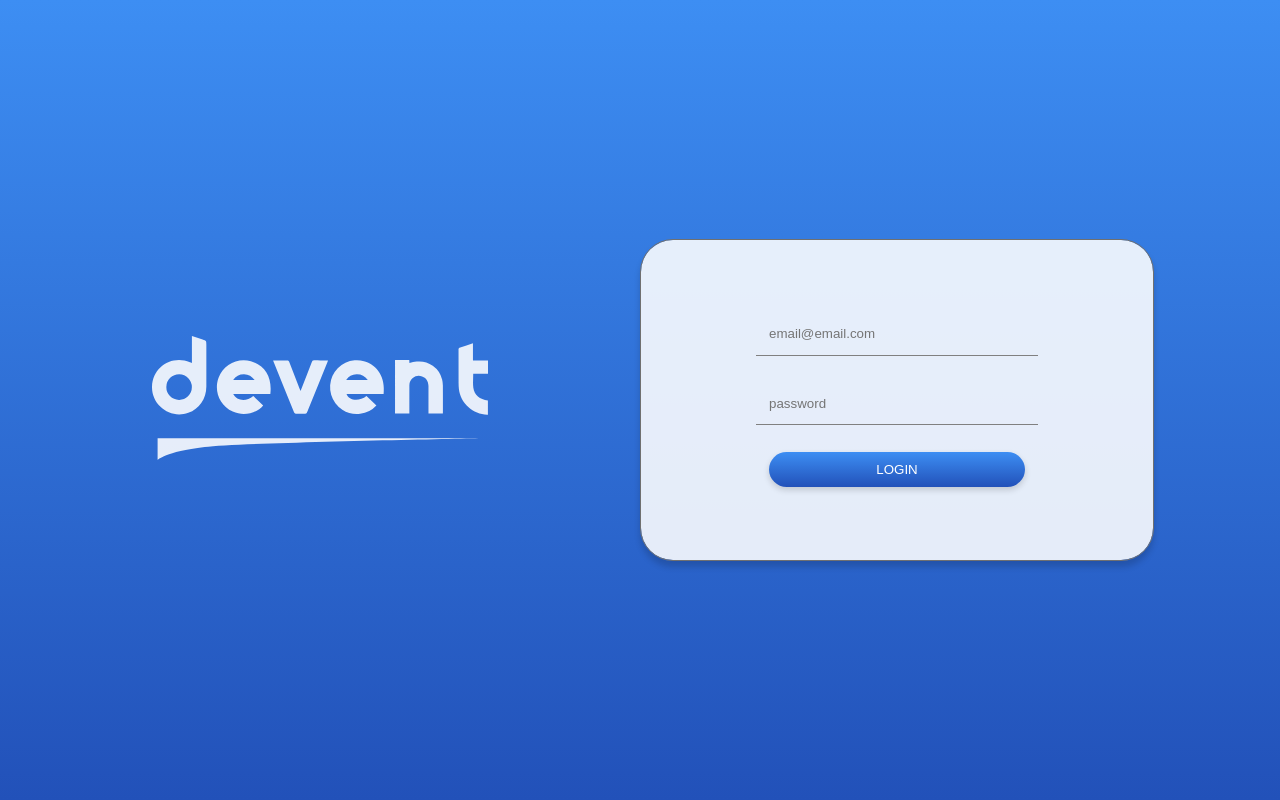
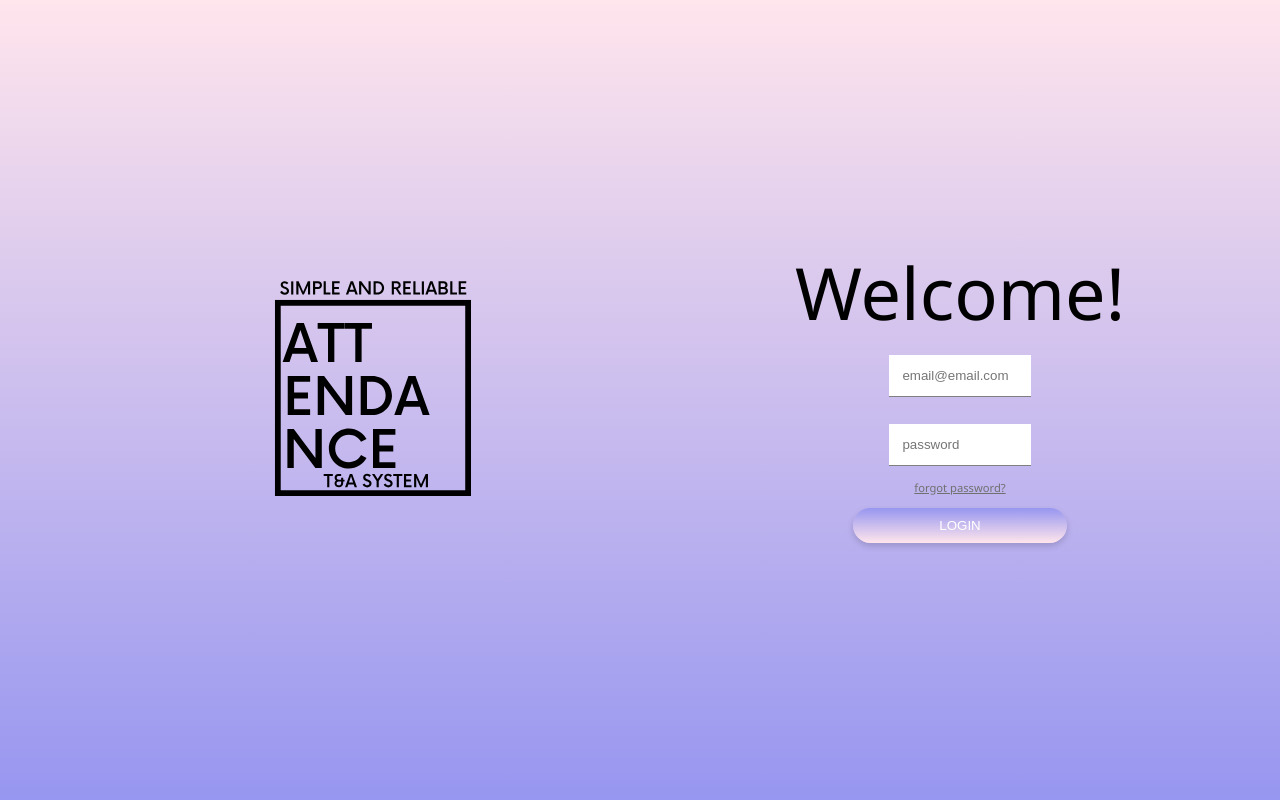
Before and after one commit to kamisul582/WDPAI, a PHP site: page / in a window 1280 px wide. Run offline with PHP 8.4, Linux system fonts and the light colour scheme.

Commit message:
HTML + CSS login page - WIP

```diff
--- a/public/css/style.css
+++ b/public/css/style.css
@@ -5,37 +5,60 @@ body {
 .container {
     width: 100vw;
     height: 100vh;
-    background: transparent linear-gradient(180deg, #3D8EF3 0%, #2251B9 100%) 0% 0% no-repeat padding-box;
+    background: transparent linear-gradient(180deg, #FFE5EC 0%, #9796F0 100%) 0% 0% no-repeat padding-box;
     display: flex;
     flex-direction: row;
     justify-content: center;
     align-items: center;
+    font-family: Segoe UI;
 }
 
 .logo {
-    width: 50%;
+    width: 70%;
     text-align: center;
 }
 
-.login-container {
+.login-panel-container {
     width: 50%;
+    display: flex;
+    flex-direction: column;
 }
 
 form.login {
     display: flex;
     flex-direction: column;
     justify-content: center;
+    font-size: 1em;
     align-items: center;
     width: 80%;
-    height: 40vh;
-    background: #FFFFFFE0 0% 0% no-repeat padding-box;
-    box-shadow: 0px 6px 6px #00000029;
-    border: 1px solid #707070;
-    border-radius: 33px;
+    height: 50vh;
+}
+.welcome {
+    font-size: 4.5em;
+}
+
+.login-container {
+    display: flex;
+    flex-direction: row;
+    justify-content: space-around;
+    align-items: center;
+}
+.password-container {
+    display: flex;
+    flex-direction: row;
+    justify-content: space-around;
+    align-items: center;
+    border: 10px;
+}
+
+.small-text {
+    color: #707070;
+    text-decoration: underline;
+    font-size: 0.7em;
 }
 
 button {
-    background: transparent linear-gradient(180deg, #3D8EF3 0%, #2251B9 100%) 0% 0% no-repeat padding-box;
+    background: transparent linear-gradient(180deg,#9796F0  0%,#FFE5EC  100%) 0% 0% no-repeat padding-box;
     box-shadow: 0px 3px 6px #00000029;
     border-radius: 19px;
     width: 50%;
@@ -46,8 +69,8 @@ button {
 }
 
 input {
-    background-color: transparent;
-    border: none;
+    background-color: #332580 100%;
+    border: 10px;
     border-bottom: 1px solid gray;
     padding: 1em;
     margin: 1em;
@@ -61,7 +84,7 @@ input {
     * {
         font-size: 36px;
     }
-    .login-container,
+    .login-panel-container,
     .logo {
         width: 100%;
     }
@@ -84,7 +107,7 @@ input {
 nav {
     width: 20vw;
     height: 100%;
-    background: transparent linear-gradient(180deg, #3D8EF3 0%, #2251B9 100%) 0% 0% no-repeat padding-box;
+    background: transparent linear-gradient(180deg, #FFE5EC 0%, #9796F0 100%) 0% 0% no-repeat padding-box;
 }
 
 main {
--- a/public/views/login.html
+++ b/public/views/login.html
@@ -1,19 +1,29 @@
 <!DOCTYPE html>
 
 <head>
-    <link rel="stylesheet" type="text/css" href="public/css/style.css">
+    <link rel="stylesheet" type="text/css" href="../css/style.css">
     <title>LOGIN PAGE</title>
 </head>
 
 <body>
     <div class="container">
         <div class="logo">
-            <img src="public/img/logo.svg">
+            <img src="../img/logo.svg">
         </div>
-        <div class="login-container">
+        <div class="login-panel-container">
             <form class="login">
-                <input name="email" type="text" placeholder="email@email.com">
-                <input name="password" type="password" placeholder="password">
+                <div class="welcome">
+                    <div>Welcome!</div>
+                </div>
+                <div class="login-container">
+                    <input name="email" type="text" placeholder="email@email.com">
+                </div>
+                <div class="password-container">
+                    <input name="password" type="password" placeholder="password">
+                </div>
+                <div class="small-text">
+                    <div>forgot password?</div>
+                </div>
                 <button>LOGIN</button>
             </form>
         </div>
```
Also changed, not shown: public/img/logo.svg.
